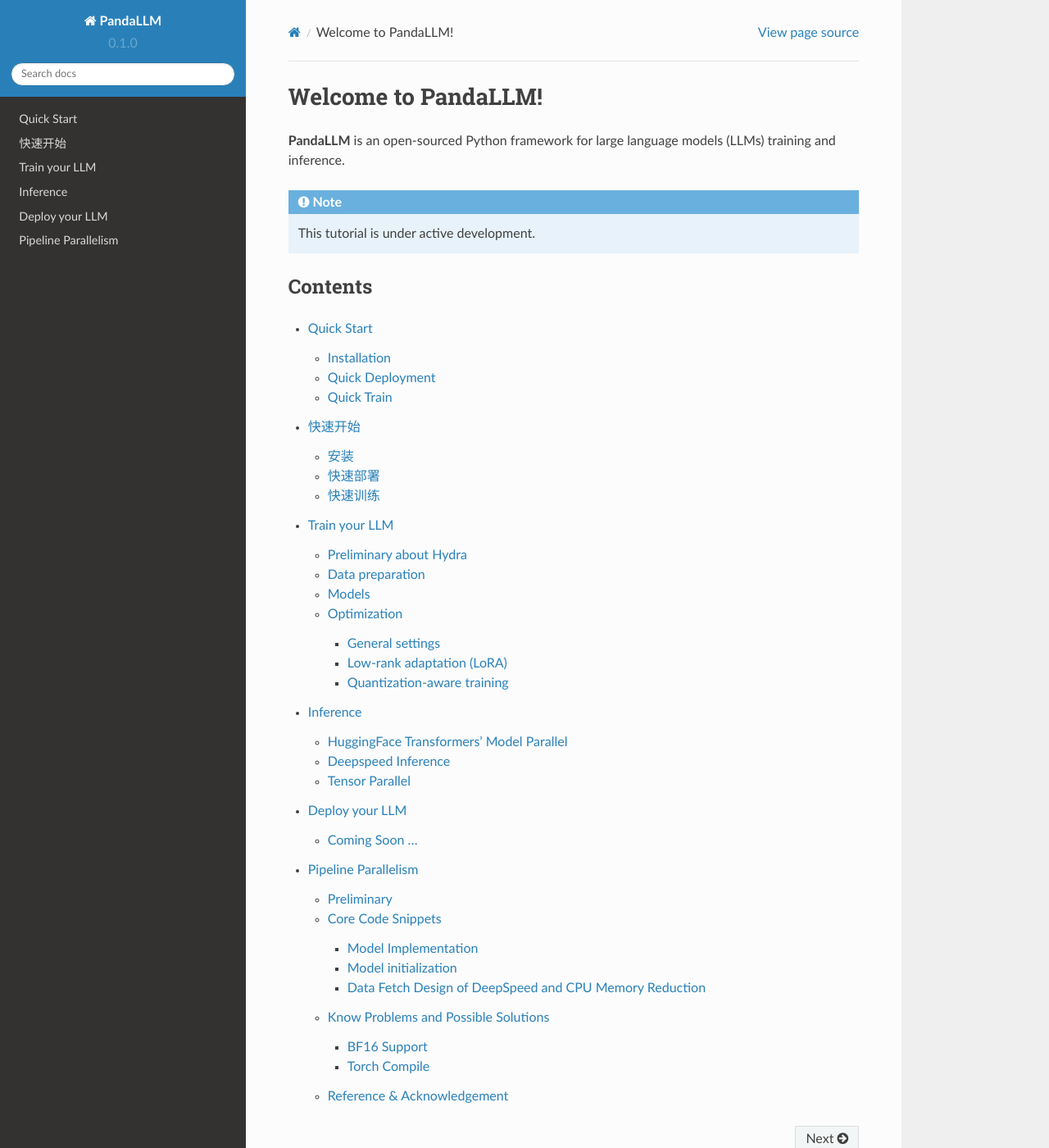
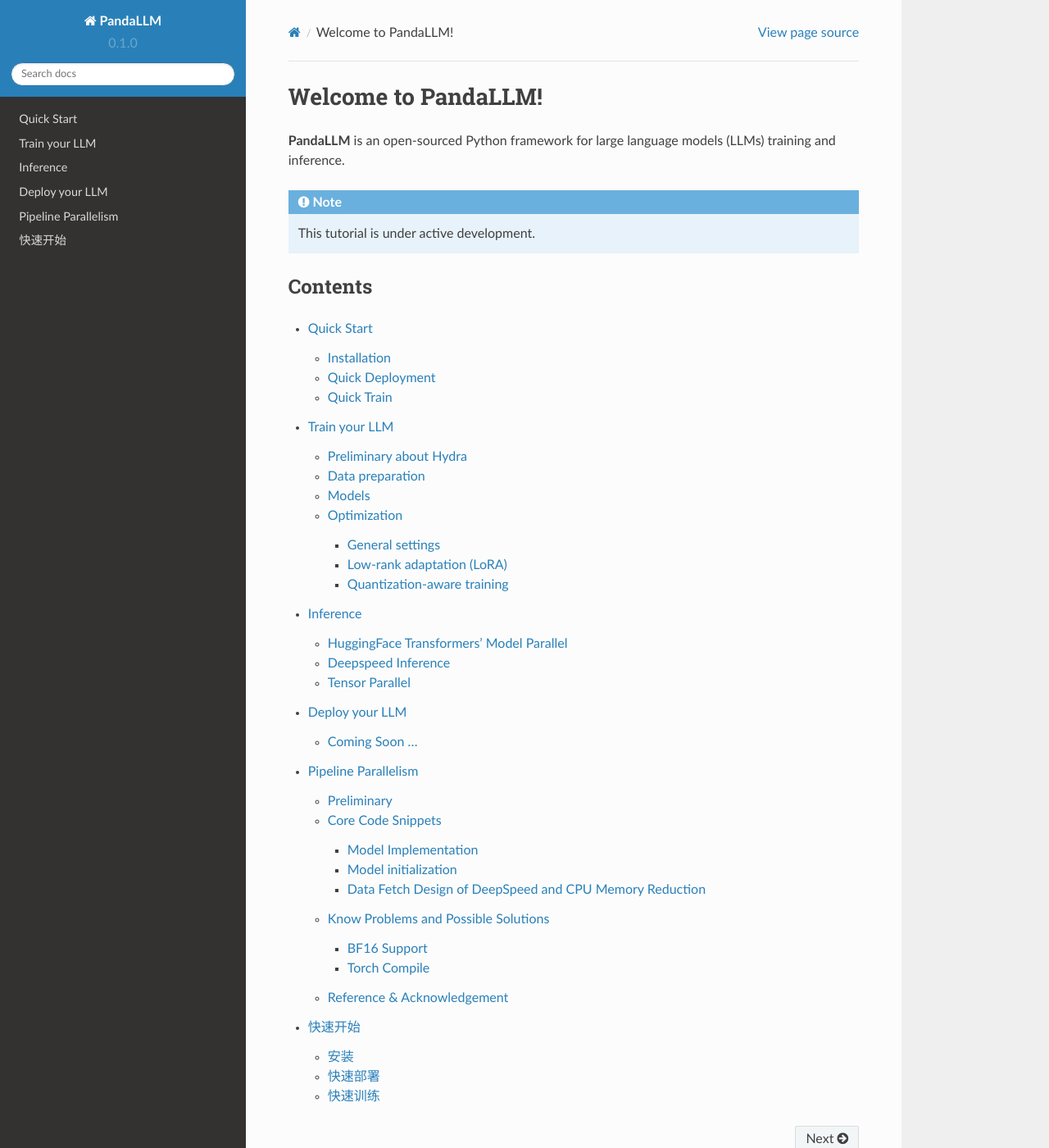
Before and after one commit to mzf666/panda-tutorial, a Sphinx documentation site: the page built from docs/source/index.rst, in a window 1280 px wide and 1400 px high. Shown: the whole window at 82% size. Built offline with Sphinx 7.4.7 and the Read the Docs theme 2.0.0, drawn with Linux system fonts in a browser that asks for light colours.

```diff
--- a/docs/source/index.rst
+++ b/docs/source/index.rst
@@ -12,8 +12,8 @@ Contents
 
 .. toctree::
     quick_start
-    quick_start_cn
     train
     inference
     deploy
     pipeline
+    quick_start_cn
```
